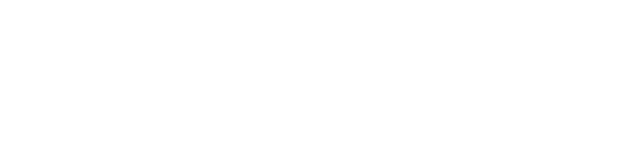
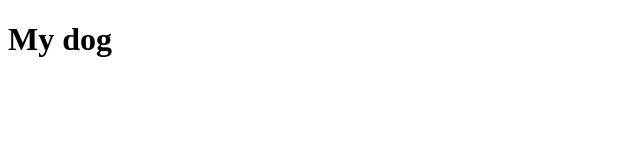
Before and after one commit to Shadytreez/hello, a plain HTML site: page index.html in a window 1280 px wide. Shown: the whole page, without its empty margins (0-640 px from the left). Drawn offline with Linux system fonts and the light colour scheme.

Commit message:
added an h1 tag

```diff
--- a/index.html
+++ b/index.html
@@ -2,7 +2,7 @@
 <html>
     <head>
         <body>
-
+            <h1> My dog</h1>
         </body>
     </head>
 </html>
```
